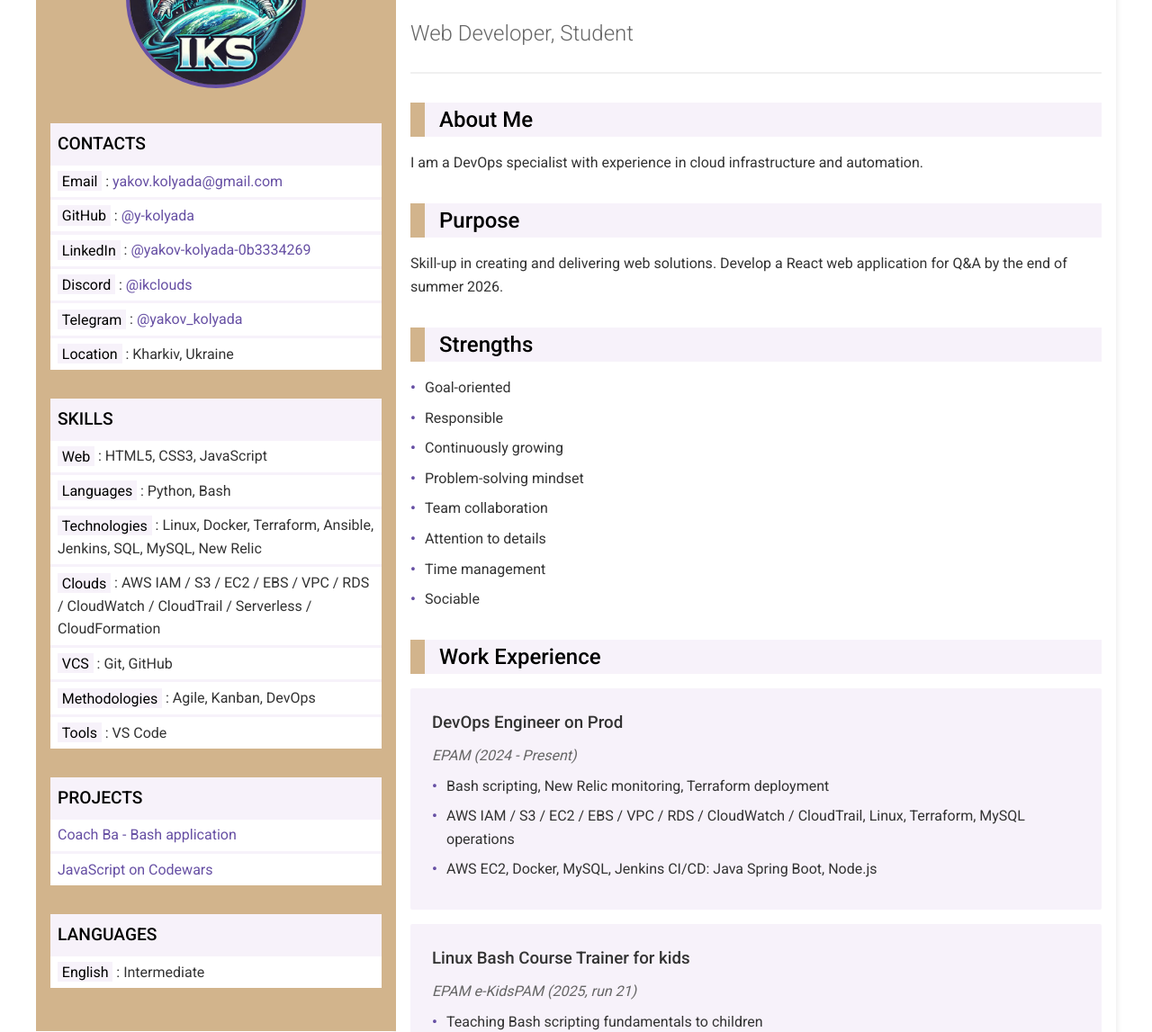
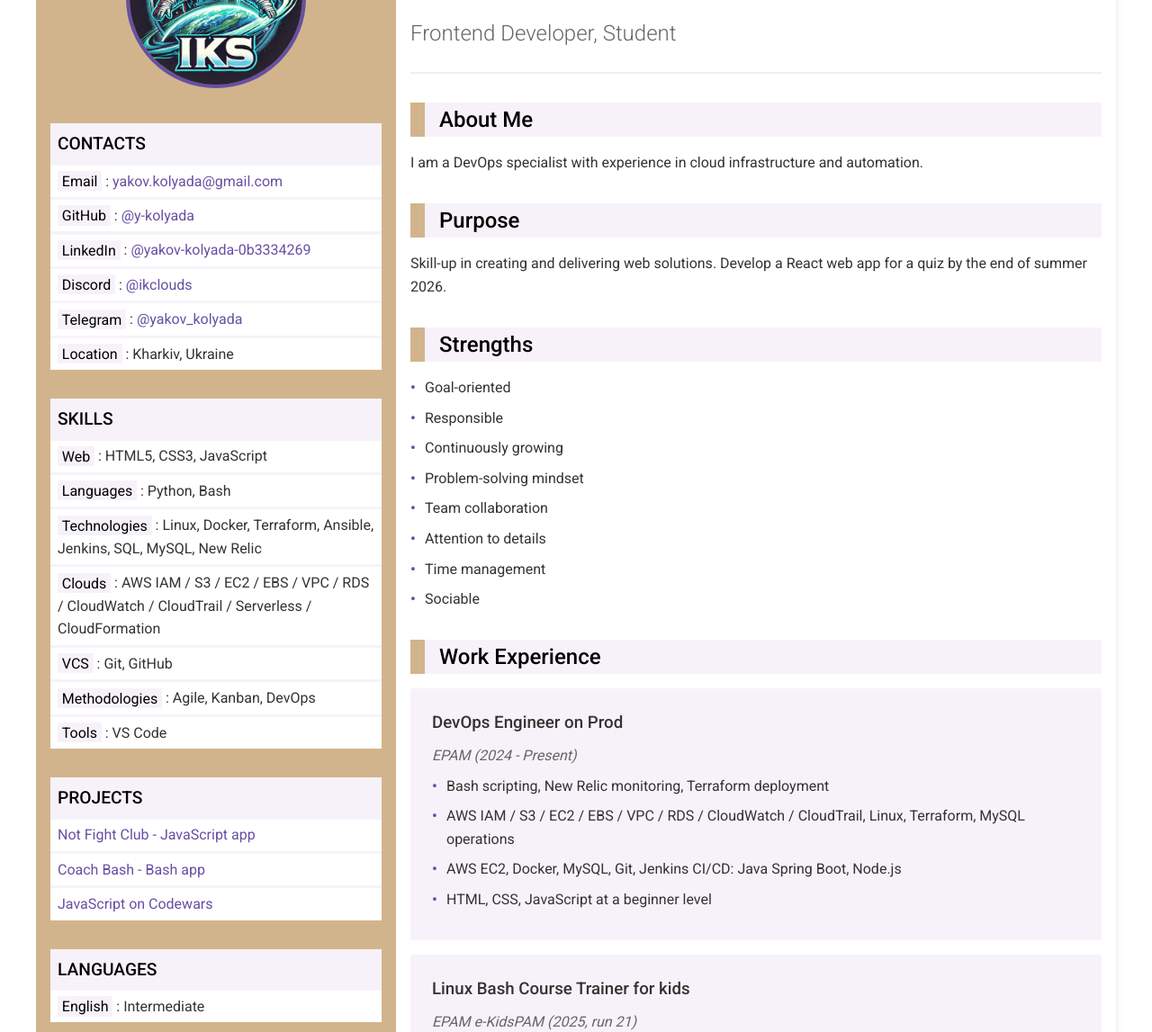
Before and after one commit to y-kolyada/rsschool-cv, a plain HTML site: page index.html in a window 1280 px wide. Shown: the part 182-1329 px from the top of the page at 90% size. Drawn offline with nearby package versions, Linux system fonts and the light colour scheme.

Commit message:
feat: add Not Fight Club app

```diff
--- a/index.html
+++ b/index.html
@@ -66,10 +66,8 @@
                     <ul>
                         <li><mark>Web</mark> : HTML5, CSS3, JavaScript</li>
                         <li><mark>Languages</mark> : Python, Bash</li>
-                        <li><mark>Technologies</mark> : Linux, Docker, Terraform, Ansible, Jenkins, SQL, MySQL, New
-                            Relic</li>
-                        <li><mark>Clouds</mark> : AWS IAM / S3 / EC2 / EBS / VPC / RDS / CloudWatch / CloudTrail /
-                            Serverless / CloudFormation</li>
+                        <li><mark>Technologies</mark> : Linux, Docker, Terraform, Ansible, Jenkins, SQL, MySQL, New Relic</li>
+                        <li><mark>Clouds</mark> : AWS IAM / S3 / EC2 / EBS / VPC / RDS / CloudWatch / CloudTrail / Serverless / CloudFormation</li>
                         <li><mark>VCS</mark> : Git, GitHub</li>
                         <li><mark>Methodologies</mark> : Agile, Kanban, DevOps</li>
                         <li><mark>Tools</mark> : VS Code</li>
@@ -79,8 +77,8 @@
                 <section id="projects">
                     <h2>Projects</h2>
                     <ul>
-                        <li><a href="https://github.com/ikclouds/coach_bash" target="_blank">Coach Ba - Bash
-                                application</a></li>
+                        <li><a href="https://ikclouds.github.io/not-fight-club/" target="_blank">Not Fight Club - JavaScript app</a></li>
+                        <li><a href="https://github.com/ikclouds/coach_bash" target="_blank">Coach Bash - Bash app</a></li>
                         <li><a href="https://www.codewars.com/kata/50654ddff44f800200000004/train/javascript"
                                 target="_blank">JavaScript on Codewars</a></li>
                     </ul>
@@ -97,7 +95,7 @@
             <div class="main-content">
                 <section class="person-info">
                     <h1>Yakov Kolyada</h1>
-                    <p class="title">Web Developer, Student</p>
+                    <p class="title">Frontend Developer, Student</p>
                 </section>
 
                 <section id="about">
@@ -107,8 +105,7 @@
 
                 <section class="goals">
                     <h2>Purpose</h2>
-                    <p>Skill-up in creating and delivering web solutions. Develop a React web application for Q&A by the
-                        end of summer 2026.</p>
+                    <p>Skill-up in creating and delivering web solutions. Develop a React web app for a quiz by the end of summer 2026.</p>
                 </section>
 
                 <section class="strengths">
@@ -132,9 +129,9 @@
                         <p class="company">EPAM (2024 - Present)</p>
                         <ul>
                             <li>Bash scripting, New Relic monitoring, Terraform deployment</li>
-                            <li>AWS IAM / S3 / EC2 / EBS / VPC / RDS / CloudWatch / CloudTrail, Linux, Terraform, MySQL
-                                operations</li>
-                            <li>AWS EC2, Docker, MySQL, Jenkins CI/CD: Java Spring Boot, Node.js</li>
+                            <li>AWS IAM / S3 / EC2 / EBS / VPC / RDS / CloudWatch / CloudTrail, Linux, Terraform, MySQL operations</li>
+                            <li>AWS EC2, Docker, MySQL, Git, Jenkins CI/CD: Java Spring Boot, Node.js</li>
+                            <li>HTML, CSS, JavaScript at a beginner level</li>
                         </ul>
                     </article>
                     <article class="experience-item">
@@ -174,8 +171,7 @@ function multiply(a, b) {
                     <article class="education-item">
                         <h3>DevOps Student</h3>
                         <p class="institution">EPAM Campus, DevOps Lab (2023 - 2024)</p>
-                        <p>Coursework: AWS EC2, Jenkins, Docker, Java, Maven, Node.js, Linting, Unit tests, DevOps for
-                            Web Development</p>
+                        <p>Coursework: AWS EC2, Jenkins, Docker, Java, Maven, Node.js, Linting, Unit tests, DevOps for Web Development</p>
                     </article>
                     <article class="education-item">
                         <h3>Specialist in enterprise economics</h3>
```
